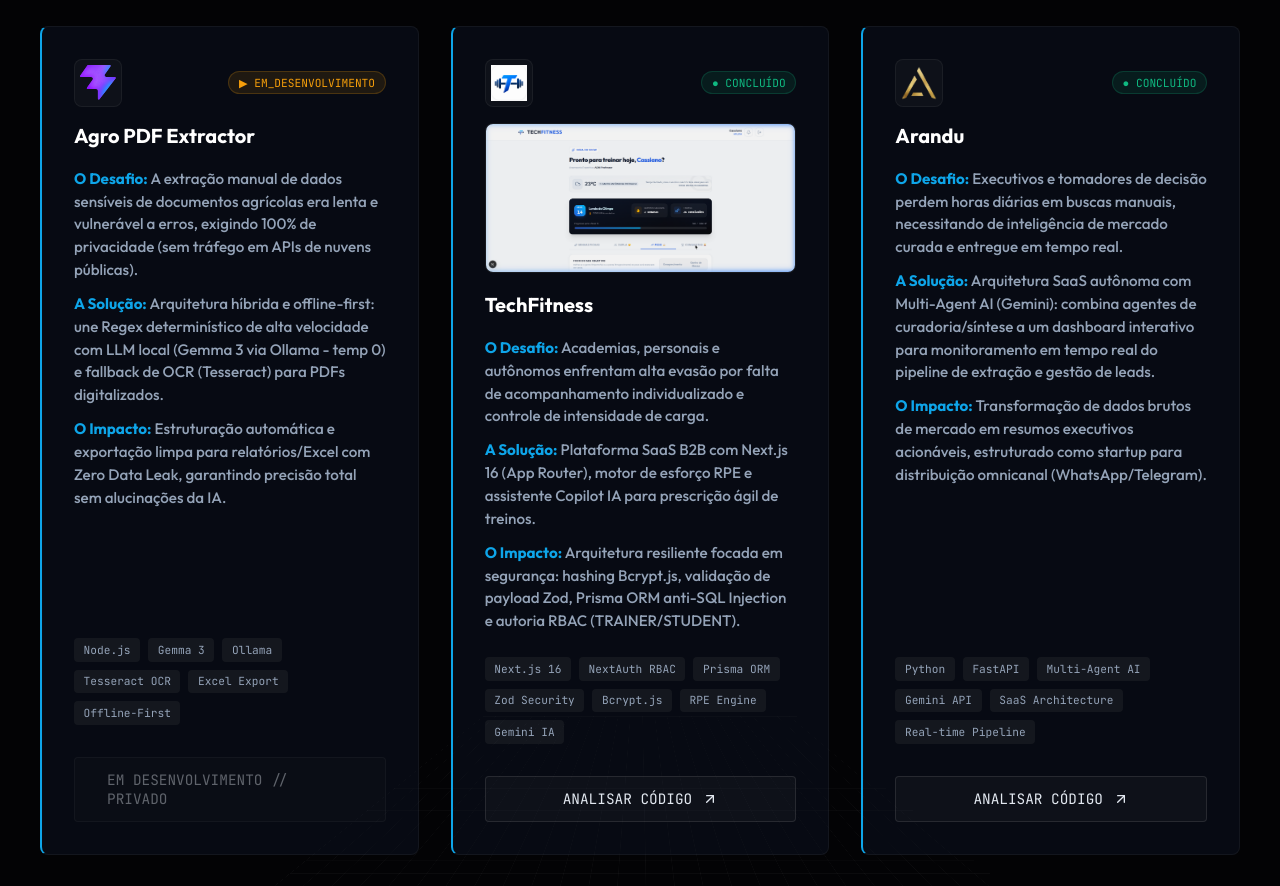
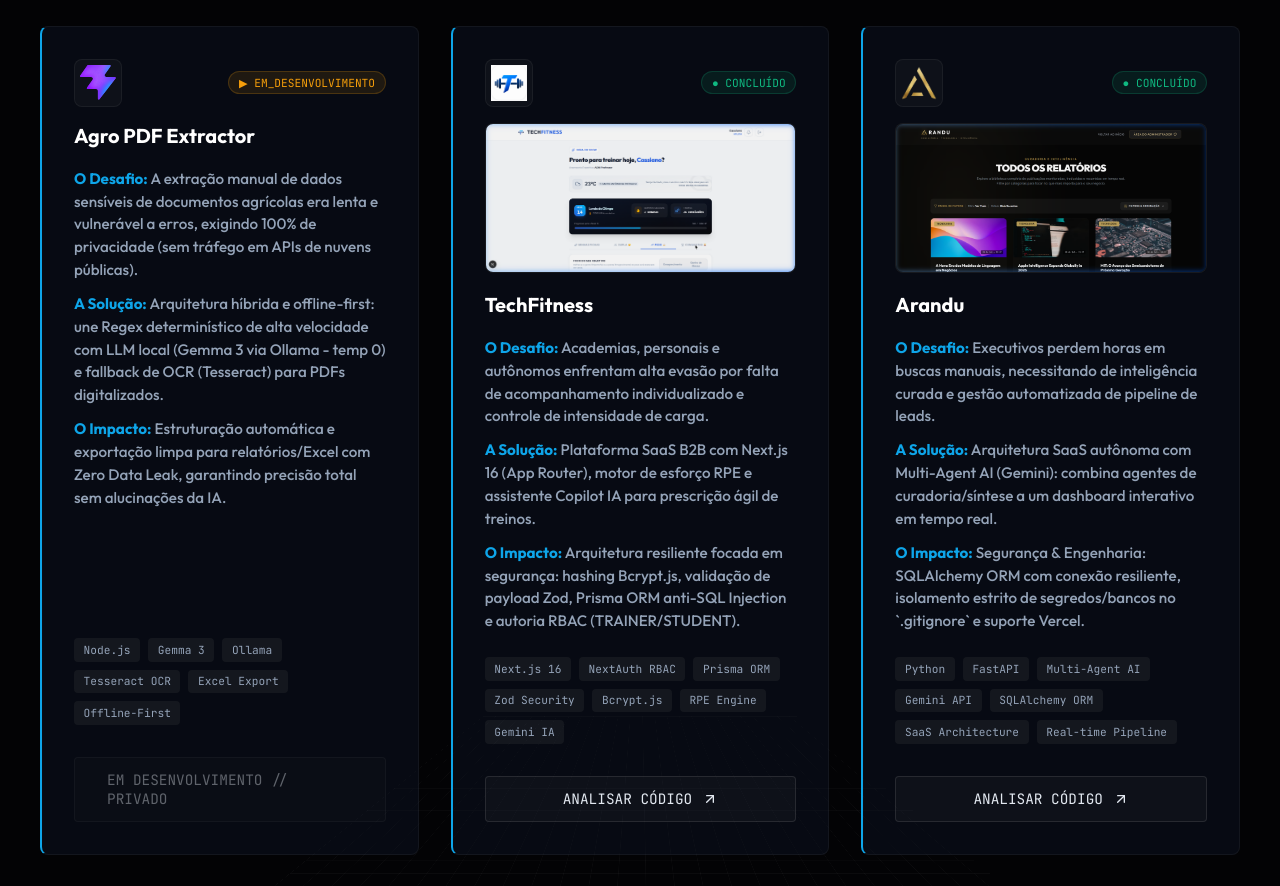
Before and after one commit to cassianoomotta/cassianoomotta.github.io, a React (Vite) app: page / in a window 1280 px wide. Shown: the part 800-1686 px from the top of the page. Built offline with nearby package versions, Linux system fonts and the light colour scheme.

Commit message:
feat: adiciona screenshot preview do Arandu e atualiza badges de seguranca (SQLAlchemy ORM, gitignore de segredos)

```diff
--- a/src/Projetos.jsx
+++ b/src/Projetos.jsx
@@ -33,13 +33,14 @@ const projectsData = [
     title: 'Arandu',
     status: 'CONCLUÍDO',
     logoUrl: '/arandu-logo.png?v=2',
+    previewUrl: '/arandu-preview.png',
     icon: <Layout color="var(--ai-primary)" />,
     description: {
-      desafio: 'Executivos e tomadores de decisão perdem horas diárias em buscas manuais, necessitando de inteligência de mercado curada e entregue em tempo real.',
-      solucao: 'Arquitetura SaaS autônoma com Multi-Agent AI (Gemini): combina agentes de curadoria/síntese a um dashboard interativo para monitoramento em tempo real do pipeline de extração e gestão de leads.',
-      impacto: 'Transformação de dados brutos de mercado em resumos executivos acionáveis, estruturado como startup para distribuição omnicanal (WhatsApp/Telegram).'
+      desafio: 'Executivos perdem horas em buscas manuais, necessitando de inteligência curada e gestão automatizada de pipeline de leads.',
+      solucao: 'Arquitetura SaaS autônoma com Multi-Agent AI (Gemini): combina agentes de curadoria/síntese a um dashboard interativo em tempo real.',
+      impacto: 'Segurança & Engenharia: SQLAlchemy ORM com conexão resiliente, isolamento estrito de segredos/bancos no `.gitignore` e suporte Vercel.'
     },
-    tech: ['Python', 'FastAPI', 'Multi-Agent AI', 'Gemini API', 'SaaS Architecture', 'Real-time Pipeline'],
+    tech: ['Python', 'FastAPI', 'Multi-Agent AI', 'Gemini API', 'SQLAlchemy ORM', 'SaaS Architecture', 'Real-time Pipeline'],
     link: 'https://github.com/cassianoomotta/arandu'
   },
   {
```
Also changed, not shown: public/arandu-preview.png (added).
